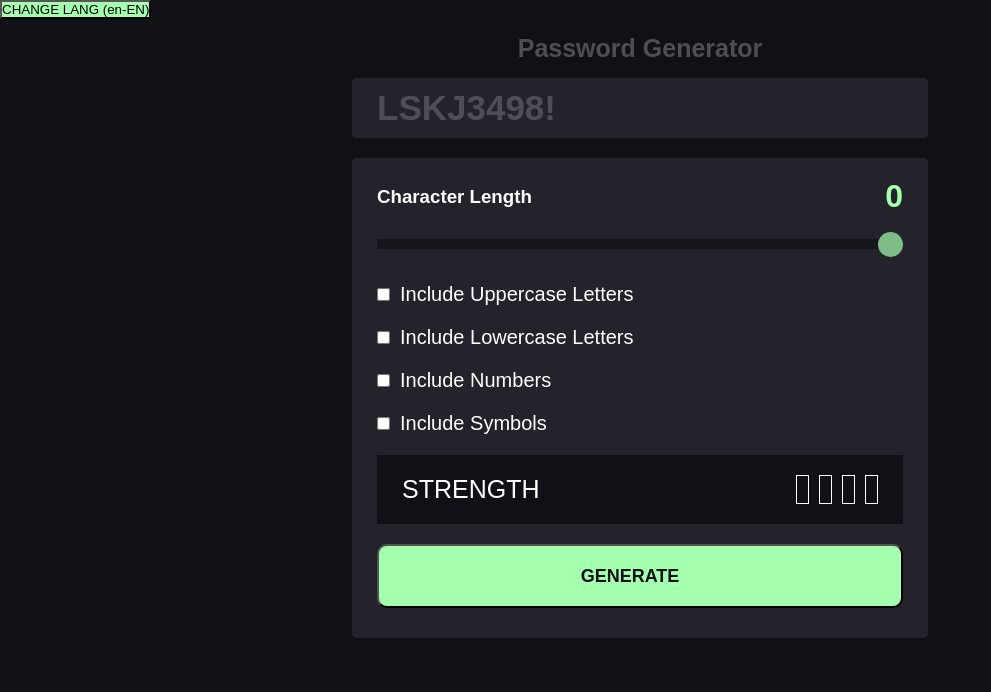
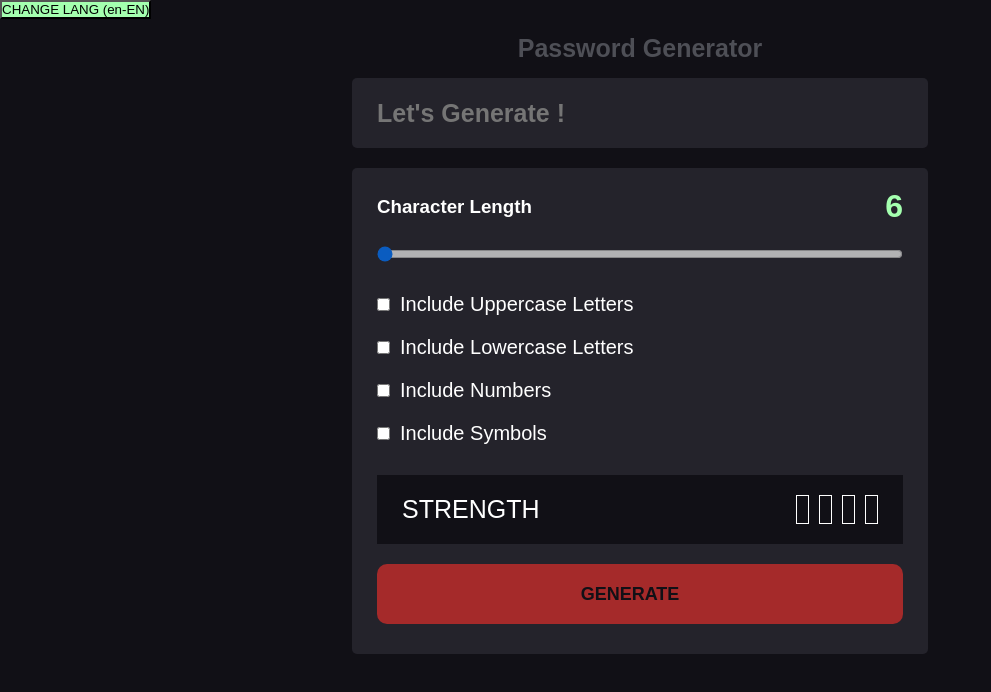
Before and after one commit to serifselim/passcript, a Vue app: page /generate in a window 1280 px wide. Shown: the top 692 px of the page, without its empty margins (0-991 px from the left). Built offline with nearby package versions, Linux system fonts and the light colour scheme; a web font is replaced by a local one.

Commit message:
generate side ended

```diff
--- a/src/components/generateView/ActionPassword.vue
+++ b/src/components/generateView/ActionPassword.vue
@@ -1,23 +1,33 @@
 <template>
   <div class="action">
-    <button>
+    <button @click="generatePassword" :disabled="!getIsAnyTrueQuery">
       {{ generate }}
       <i class="gg-arrow-long-right-c"></i>
     </button>
   </div>
 </template>
 <script>
+// Pinia
+import { mapActions, mapState } from "pinia"
+import { useGenerateStore } from "../../stores/generate"
+
 export default {
   name: "ActionPassword",
   props: ["generate"],
-};
+  computed: {
+    ...mapState(useGenerateStore, ["getIsAnyTrueQuery"]),
+  },
+  methods: {
+    ...mapActions(useGenerateStore, ["generatePassword"]),
+  },
+}
 </script>
 <style scoped>
-.context .generate .action {
+.action {
   width: 100%;
 }
 
-.context .generate .action button {
+.action button {
   width: 100%;
   display: flex;
   align-items: center;
@@ -30,9 +40,16 @@ export default {
   padding: 30px;
   border-radius: 10px;
   cursor: pointer;
+  border: none;
+  transition: background-color 0.4s ease-in;
 }
 
-.context .generate .action button:hover {
+.action button:disabled {
+  background-color: brown;
+  cursor: default;
+}
+
+.action button:hover {
   opacity: 0.8;
 }
 
--- a/src/components/generateView/LengthPassword.vue
+++ b/src/components/generateView/LengthPassword.vue
@@ -2,18 +2,34 @@
   <div class="generate-length">
     <div class="generate-length-up">
       <h3>{{ charLength }}</h3>
-      <h1>0</h1>
+      <h1>{{ getPasswordLength }}</h1>
     </div>
     <div class="generate-length-down">
-      <input type="range" class="slider" max="12" min="6" />
+      <input type="range" class="slider" max="12" v-model="length" min="6" />
     </div>
   </div>
 </template>
 <script>
+import { mapState, mapActions } from "pinia"
+import { useGenerateStore } from "../../stores/generate"
 export default {
   name: "LengthPassword",
   props: ["charLength"],
-};
+  data: () => ({
+    length: 6,
+  }),
+  computed: {
+    ...mapState(useGenerateStore, ["getPasswordLength"]),
+  },
+  methods: {
+    ...mapActions(useGenerateStore, ["setPasswordLength"]),
+  },
+  watch: {
+    length() {
+      this.setPasswordLength(this.length)
+    },
+  },
+}
 </script>
 <style scoped>
 .generate-length {
@@ -44,7 +60,6 @@ export default {
 }
 
 .slider {
-  -webkit-appearance: none;
   width: 100%;
   height: 10px;
   background: var(--color-dark);
--- a/src/components/generateView/OptionPassword.vue
+++ b/src/components/generateView/OptionPassword.vue
@@ -1,28 +1,36 @@
 <template>
   <div class="options">
+    <h1>{{ getIsAnyTrueQuery }}</h1>
     <div>
-      <input type="checkbox" id="upper" value="1" />
+      <input type="checkbox" v-model="queries.isUpper" id="upper" value="1" />
       <label for="upper">{{ generate.upper }}</label>
     </div>
     <div>
-      <input type="checkbox" id="lower" value="1" />
+      <input type="checkbox" v-model="queries.isLower" id="lower" value="1" />
       <label for="lower">{{ generate.lower }}</label>
     </div>
     <div>
-      <input type="checkbox" id="number" value="1" />
+      <input type="checkbox" v-model="queries.isNumber" id="number" value="1" />
       <label for="number">{{ generate.number }}</label>
     </div>
     <div>
-      <input type="checkbox" id="symbol" value="1" />
+      <input type="checkbox" v-model="queries.isSymbol" id="symbol" value="1" />
       <label for="symbol">{{ generate.symbol }}</label>
     </div>
   </div>
 </template>
 <script>
+// Pinia
+import { mapState } from "pinia"
+import { useGenerateStore } from "../../stores/generate"
+
 export default {
   name: "OptionPassword",
   props: ["generate"],
-};
+  computed: {
+    ...mapState(useGenerateStore, ["queries"]),
+  },
+}
 </script>
 <style scoped>
 .generate .options {
@@ -30,7 +38,7 @@ export default {
   justify-content: center;
   flex-direction: column;
   row-gap: 20px;
-  margin-top: 20px;
+  margin-bottom: 10px;
 }
 
 .generate .options label {
--- a/src/components/generateView/ShowPassword.vue
+++ b/src/components/generateView/ShowPassword.vue
@@ -1,15 +1,46 @@
 <template>
   <div class="show">
-    <input readonly class="show-input" value="Lskj3498!" />
-    <a href="#" class="show-copy">
+    <input
+      readonly
+      class="show-input"
+      :value="getPassword"
+      :placeholder="letsGenerate"
+    />
+    <a v-if="getPassword" @click="copyPassword" href="#" class="show-copy">
       <i class="gg-copy"></i>
     </a>
+    <toast v-if="isCopied" :text="toastText" />
   </div>
 </template>
 <script>
+// Pinia
+import { mapState } from "pinia"
+import { useGenerateStore } from "../../stores/generate"
+// Components
+import Toast from "../global/Toast.vue"
+
 export default {
   name: "ShowPassword",
-};
+  props: ["letsGenerate", "toastText"],
+  data: () => ({
+    isCopied: false,
+  }),
+  computed: {
+    ...mapState(useGenerateStore, ["getPassword"]),
+  },
+  methods: {
+    copyPassword() {
+      navigator.clipboard.writeText(this.getPassword)
+      this.isCopied = true
+      setTimeout(() => {
+        this.isCopied = false
+      }, 1000)
+    },
+  },
+  components: {
+    Toast,
+  },
+}
 </script>
 <style scoped>
 .show {
@@ -24,13 +55,22 @@ export default {
 
 .show .show-input {
   font-weight: bold;
-  font-size: 35px;
+  font-size: 25px;
   border: none;
+  min-height: 50px;
   color: var(--color-gray-text);
 }
 
-.show .show-input:focus {
+.show-input .show .show-input:focus {
   outline: none;
+}
+
+.show-copy {
+  cursor: pointer;
+}
+
+.show-copy:hover {
+  opacity: 0.8;
 }
 
 .gg-copy {
--- a/src/components/generateView/ResultPassword.vue
+++ b/src/components/generateView/StrengthPassword.vue
@@ -4,19 +4,25 @@
       <h1>{{ strength }}</h1>
 
       <div class="result-level">
-        <div></div>
-        <div></div>
-        <div></div>
-        <div></div>
+        <div
+          v-for="(x, i) in getPasswordStrength"
+          :key="i"
+          :class="x ? 'true' : 'false'"
+        ></div>
       </div>
     </div>
   </div>
 </template>
 <script>
+import { mapState } from "pinia"
+import { useGenerateStore } from "../../stores/generate"
 export default {
-  name: "ResultPassword",
+  name: "StrengthPassword",
   props: ["strength"],
-};
+  computed: {
+    ...mapState(useGenerateStore, ["getPasswordStrength"]),
+  },
+}
 </script>
 <style scoped>
 .result .result-box {
@@ -38,8 +44,12 @@ export default {
   align-items: stretch;
 }
 
-.result .result-box .result-level div {
+.result .result-box .result-level .false {
   border: 1.5px solid white;
   width: 13px;
 }
+.result .result-box .result-level .true {
+  background: var(--color-primary);
+  width: 13px;
+}
 </style>
--- /dev/null
+++ b/src/components/global/Toast.vue
@@ -0,0 +1,34 @@
+<template>
+  <div id="toast-success" class="toast" role="alert">
+    <div class="toast-text">{{ text }}</div>
+  </div>
+</template>
+<script>
+export default {
+  name: "Toast",
+  props: ["text"],
+}
+</script>
+<style scoped>
+.toast {
+  display: flex;
+  align-items: center;
+  position: fixed;
+  bottom: 12px;
+  left: 50%;
+  transform: translateX(-50%);
+  padding: 16px;
+  margin-bottom: 16px;
+  max-width: 500px;
+  font-weight: 400;
+  border-radius: 15px;
+  background: var(--color-gray);
+}
+.toast-text {
+  margin-left: 12px;
+  font-size: 18px;
+  text-align: center;
+  font-weight: 500;
+  color: var(--color-primary);
+}
+</style>
--- a/src/langs/en_EN.json
+++ b/src/langs/en_EN.json
@@ -10,6 +10,10 @@
     "number": "Include Numbers",
     "symbol": "Include Symbols",
     "strength": "STRENGTH",
-    "generate": "GENERATE"
+    "generate": "GENERATE",
+    "letsGenerate": "Let's Generate !"
+  },
+  "global": {
+    "toastText": "Password was copied !"
   }
 }
--- a/src/langs/tr_TR.json
+++ b/src/langs/tr_TR.json
@@ -10,6 +10,10 @@
     "number": "Numaraları Dahil Et",
     "symbol": "Sembolleri Dahil Et",
     "strength": "KUVVET",
-    "generate": "OLUŞTUR"
+    "generate": "OLUŞTUR",
+    "letsGenerate": "Hadi Oluşturalım !"
+  },
+  "global": {
+    "toastText": "Şifre kopyalandı !"
   }
 }
--- /dev/null
+++ b/src/stores/generate.js
@@ -0,0 +1,52 @@
+import { defineStore } from "pinia"
+
+export const useGenerateStore = defineStore("generate", {
+  state: () => ({
+    password: "",
+    passwordLength: 6,
+    queries: {
+      isNumber: false,
+      isLower: false,
+      isUpper: false,
+      isSymbol: false,
+    },
+  }),
+  getters: {
+    getPassword: ({ password }) => password,
+    getPasswordLength: ({ passwordLength }) => passwordLength,
+    getIsAnyTrueQuery: ({ queries }) => Object.values(queries).find((x) => x),
+    getPasswordStrength: ({ queries }) => {
+      return Object.values(queries).sort((a, b) => b - a)
+    },
+  },
+  actions: {
+    setPasswordLength(length) {
+      this.passwordLength = length
+    },
+    generatePassword() {
+      const { isNumber, isLower, isUpper, isSymbol } = this.queries
+      let newPassword = ""
+
+      const nums = (isNumber ? "0123456789" : "").split("")
+      const lowerChars = (isLower ? "abcdefghijklmnopqrstuvwxyz" : "").split("")
+      const upperChars = (isUpper ? "ABCDEFGHIJKLMNOPQRSTUVWXYZ" : "").split("")
+      const symbols = (isSymbol ? "!'^+%&/()=?_" : "").split("")
+
+      const arr = [...nums, ...lowerChars, ...upperChars, ...symbols]
+      let prevIndex = 0
+
+      for (let i = 0; i < arr.length; i++) {
+        if (newPassword.length <= this.passwordLength) {
+          let nextIndex
+          do {
+            nextIndex = Math.floor(Math.random() * arr.length)
+          } while (prevIndex === nextIndex)
+
+          newPassword += arr[nextIndex]
+        }
+      }
+
+      this.password = newPassword
+    },
+  },
+})
--- a/src/styles/_base.css
+++ b/src/styles/_base.css
@@ -22,5 +22,4 @@ button {
 input {
   background: var(--color-gray);
   color: var(--color-dark);
-  text-transform: uppercase;
 }
--- a/src/views/GenerateView.vue
+++ b/src/views/GenerateView.vue
@@ -4,11 +4,14 @@
       <div class="header">
         <h1 class="title">{{ currentData.generate.header }}</h1>
       </div>
-      <show-password />
+      <show-password
+        :toastText="currentData.global.toastText"
+        :letsGenerate="currentData.generate.letsGenerate"
+      />
       <div class="generate">
         <length-password :charLength="currentData.generate.charLength" />
         <option-password :generate="currentData.generate" />
-        <result-password :strength="currentData.generate.strength" />
+        <strength-password :strength="currentData.generate.strength" />
         <action-password :generate="currentData.generate.generate" />
       </div>
     </div>
@@ -16,16 +19,16 @@
 </template>
 <script>
 // Pinia
-import { mapState } from "pinia";
-import { useLangStore } from "../stores/lang";
+import { mapState } from "pinia"
+import { useLangStore } from "../stores/lang.js"
 // Compoents
 import {
   ShowPassword,
   LengthPassword,
   OptionPassword,
-  ResultPassword,
+  StrengthPassword,
   ActionPassword,
-} from "../components/generateView";
+} from "../components/generateView"
 
 export default {
   name: "GenerateView",
@@ -37,10 +40,10 @@ export default {
     ShowPassword,
     LengthPassword,
     OptionPassword,
-    ResultPassword,
+    StrengthPassword,
     ActionPassword,
   },
-};
+}
 </script>
 <style>
 .container {
```
Also changed, not shown: src/components/generateView/index.js (+5 -5 lines).
